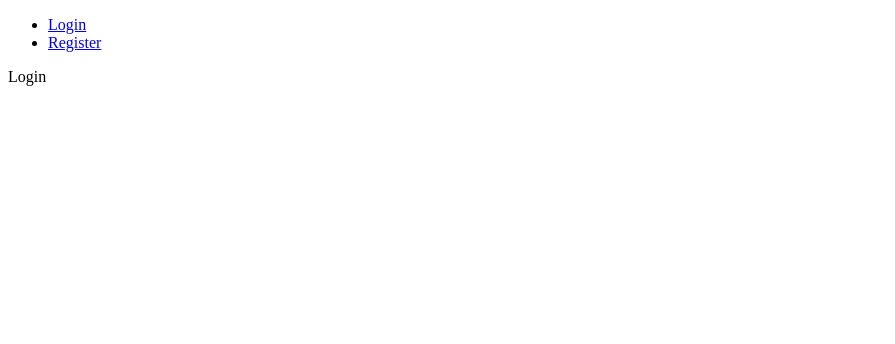
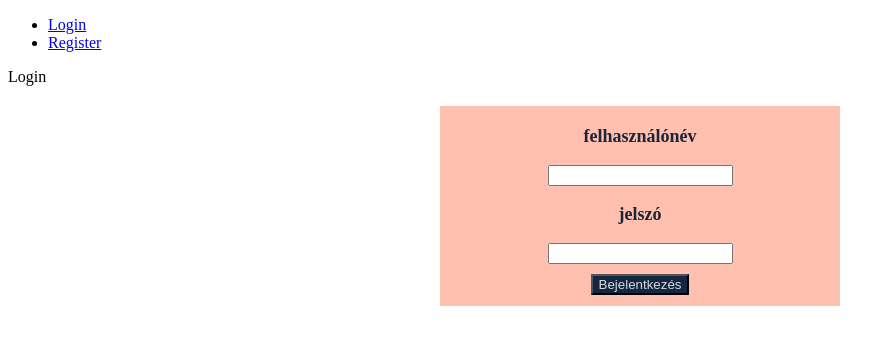
Before and after one commit to szbmrk/AFP2023, a React (Create React App) app in the folder frontend/: page /login in a window 1280 px wide. Shown: the top 344 px of the page, without its empty margins (0-895 px from the left). Built offline with nearby package versions, Linux system fonts and the light colour scheme.

Commit message:
register, navbar és login.css létrehozása + login.css elkezdése
Réka

Co-Authored-By: Réka Erdész <125026056+frake92@users.noreply.github.com>

```diff
--- a/frontend/src/App.js
+++ b/frontend/src/App.js
@@ -3,7 +3,7 @@ import React from 'react';
 import { BrowserRouter, Link, Route, Routes } from 'react-router-dom';
 import Login from './components//Login';
 import Register from './components/Register';
-
+import './styles/navbar.css';
 function App() {
     return (
         <BrowserRouter>
--- a/frontend/src/components/Login.js
+++ b/frontend/src/components/Login.js
@@ -1,7 +1,20 @@
 import React from 'react'
-
+import '../styles/login.css'
 export default function Login() {
     return (
-        <div>Login</div>
+        <div>
+
+            <div>Login</div>
+            <div className="loginpanel">
+                <p>felhasználónév</p>
+                <input type="text" className="user"></input>
+                <p>jelszó</p>
+                <input type="text" className="password"></input>
+                <button type="button" className="login">Bejelentkezés</button>
+
+
+            </div>
+
+        </div>
     )
 }
--- a/frontend/src/components/Register.js
+++ b/frontend/src/components/Register.js
@@ -1,5 +1,5 @@
 import React from 'react'
-
+import '../styles/register.css'
 export default function Register() {
     return (
         <div>Register</div>
--- /dev/null
+++ b/frontend/src/styles/login.css
@@ -0,0 +1,24 @@
+.loginpanel {
+    background-color: #ffc0af;
+    width: 400px;
+    height: 200px;
+    margin-right: auto;
+    margin-left: auto;
+    margin-top: 20px;
+    display: flex;
+    flex-direction: column;
+    justify-content: center;
+    align-items: center;
+}
+
+p {
+    color: #1a2639;
+    font-size: large;
+    font-weight: bold;
+}
+
+.login {
+    margin: 10px;
+    color: #d9dad7;
+    background-color: #132743;
+}
```
Also changed, not shown: frontend/src/styles/navbar.css (added), frontend/src/styles/register.css (added).
